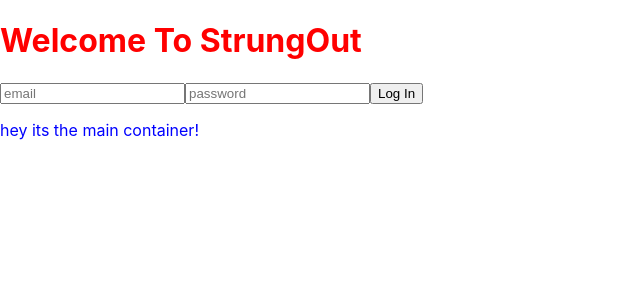
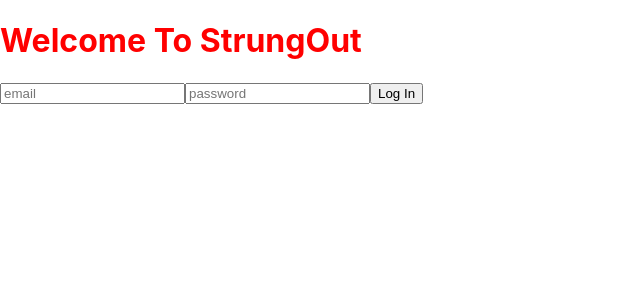
Before and after one commit to musicmills1990/strungout-frontend, a React (Create React App) app: page / in a window 1280 px wide. Shown: the top 300 px of the page, without its empty margins (0-640 px from the left). Built offline with nearby package versions, Linux system fonts and the light colour scheme; no server answers.

Commit message:
adds myStringPacks component

```diff
--- a/src/components/MainContainer.js
+++ b/src/components/MainContainer.js
@@ -1,11 +1,11 @@
 import React from 'react'
 import MyGuitars from "./MyGuitars.js"
+import MyStringPacks from './MyStringPacks.js'
 
 const MainContainer = () => {
 
   return (
     <div className="MainContainer">
-    <p>hey its the main container!</p>
     <MyGuitars/>
     </div>
   )
```
